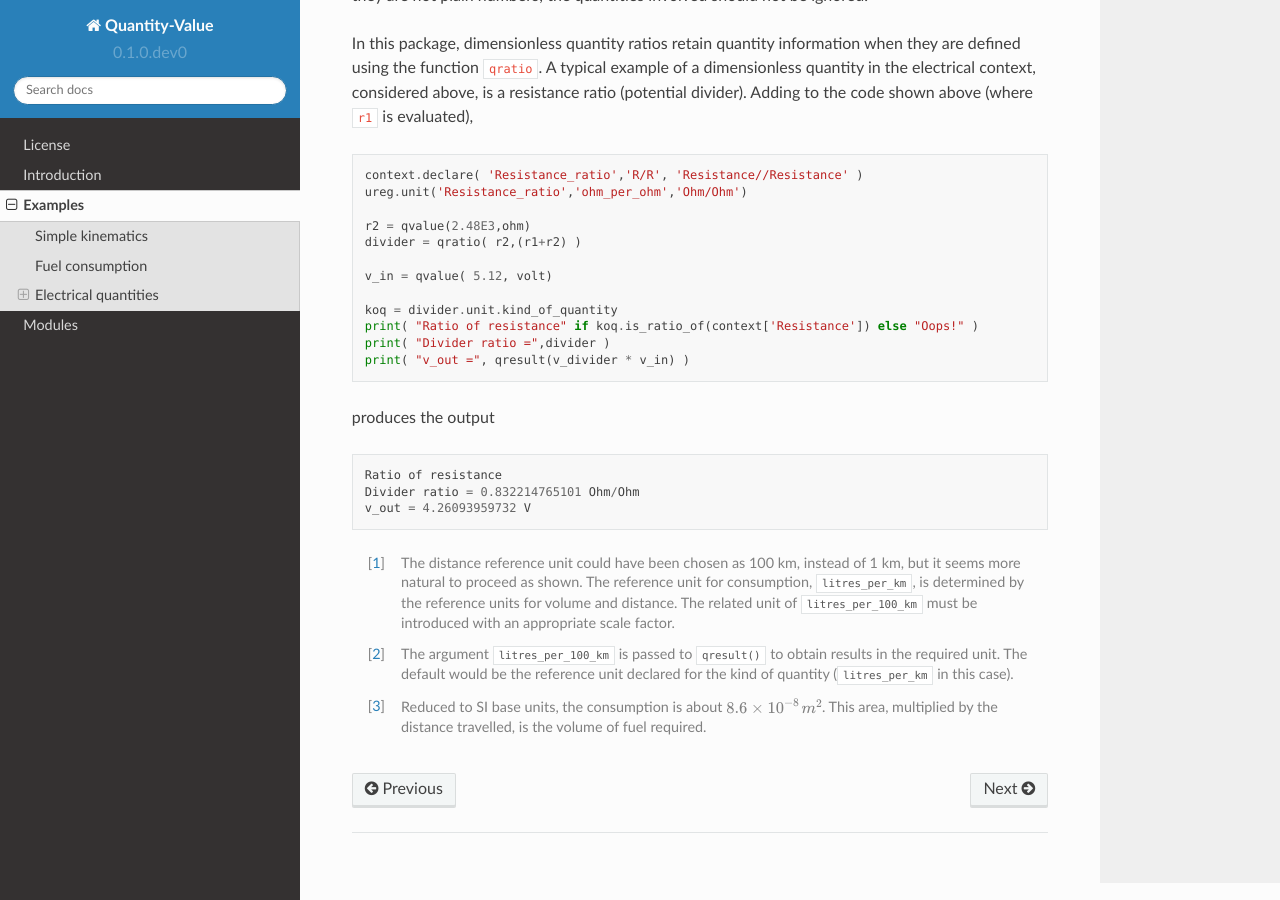
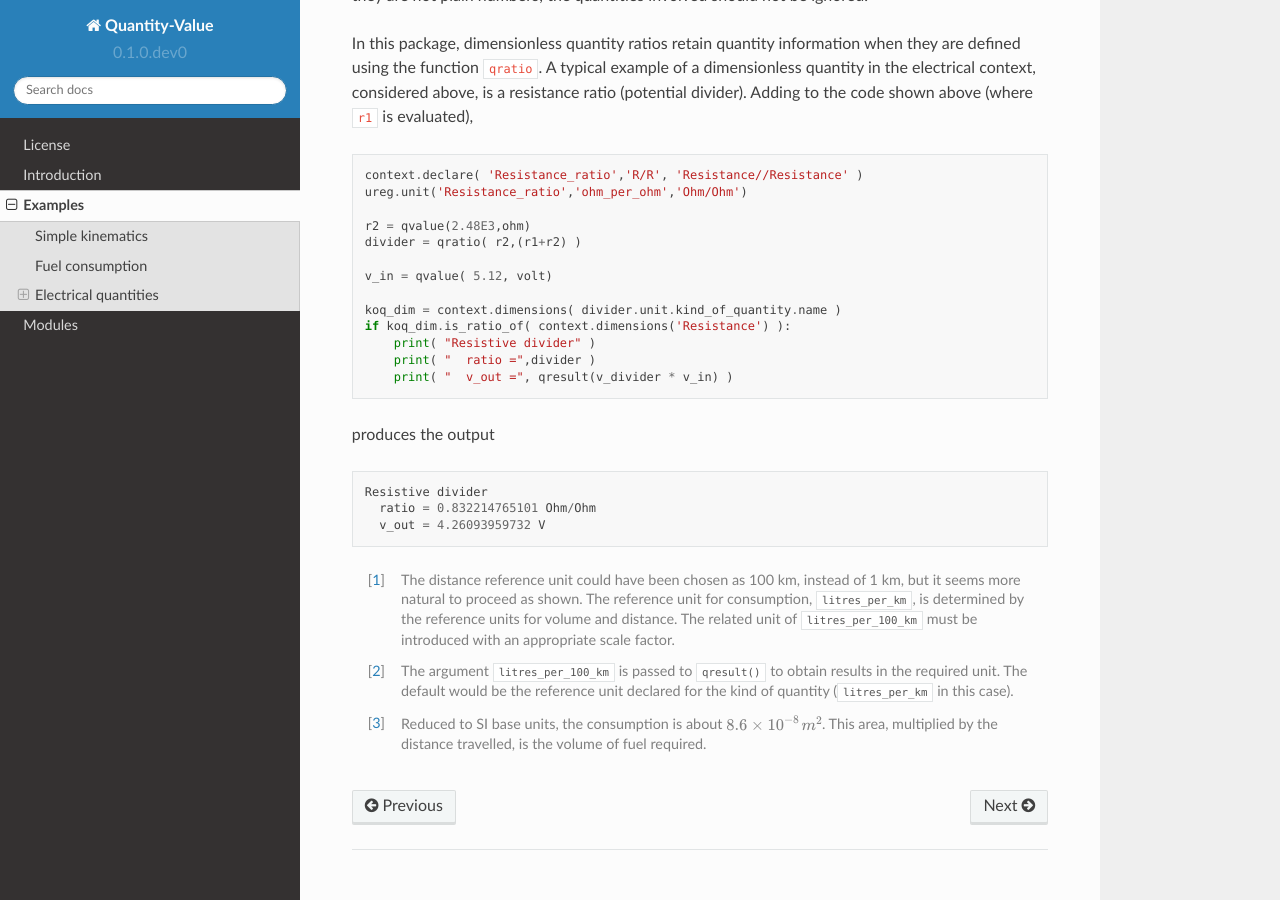
Before and after one commit to MSLNZ/Quantity-Value, a Sphinx documentation site: the page built from docs/examples.rst, in a window 1280 px wide and 900 px high, scrolled down 3550 px. Built offline with Sphinx 7.4.7 and the Read the Docs theme 2.0.0, drawn with Linux system fonts in a browser that asks for light colours.

Commit message:
More documentation

```diff
--- a/docs/examples.rst
+++ b/docs/examples.rst
@@ -150,16 +150,17 @@ In this package, dimensionless quantity ratios retain quantity information when
 
     v_in = qvalue( 5.12, volt)
 
-    koq = divider.unit.kind_of_quantity
-    print( "Ratio of resistance" if koq.is_ratio_of(context['Resistance']) else "Oops!" )
-    print( "Divider ratio =",divider )
-    print( "v_out =", qresult(v_divider * v_in) )
+    koq_dim = context.dimensions( divider.unit.kind_of_quantity.name )
+    if koq_dim.is_ratio_of( context.dimensions('Resistance') ):
+        print( "Resistive divider" )
+        print( "  ratio =",divider )
+        print( "  v_out =", qresult(v_divider * v_in) )
 
 produces the output ::
 
-    Ratio of resistance
-    Divider ratio = 0.832214765101 Ohm/Ohm
-    v_out = 4.26093959732 V
+    Resistive divider
+      ratio = 0.832214765101 Ohm/Ohm
+      v_out = 4.26093959732 V
 
 .. [#FN1] The distance reference unit could have been chosen as  100 km, instead of 1 km, but it seems more natural to proceed as shown. The reference unit for consumption, ``litres_per_km``, is determined by the reference units for volume and distance. The related unit of ``litres_per_100_km`` must be introduced with an appropriate scale factor.
 .. [#FN2] The argument ``litres_per_100_km`` is passed to ``qresult()``  to obtain results in the required unit. The default would be the reference unit declared for the kind of quantity (``litres_per_km`` in this case).
--- a/docs/scale.rst
+++ b/docs/scale.rst
@@ -3,6 +3,7 @@
 *****
 Scale
 *****
+
 
 .. contents::
    :local:
```
Also changed, not shown: docs/dimension.rst (+5 -10 lines), docs/unit_register.rst (+15 -0 lines), 1 other file.
